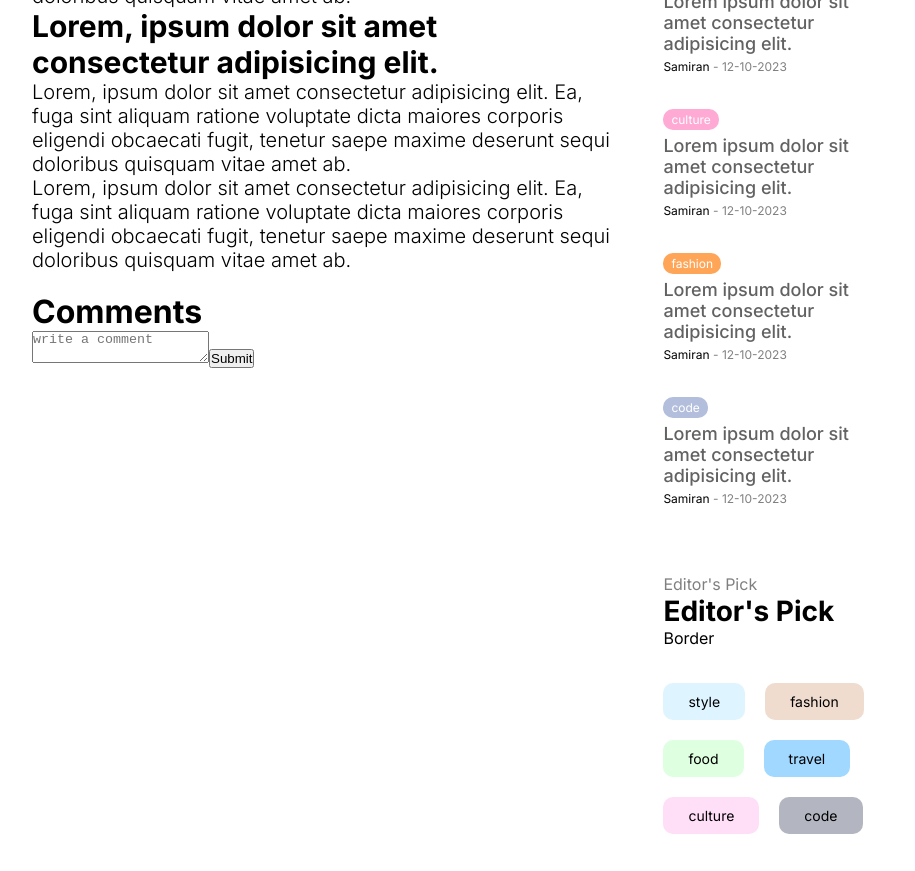
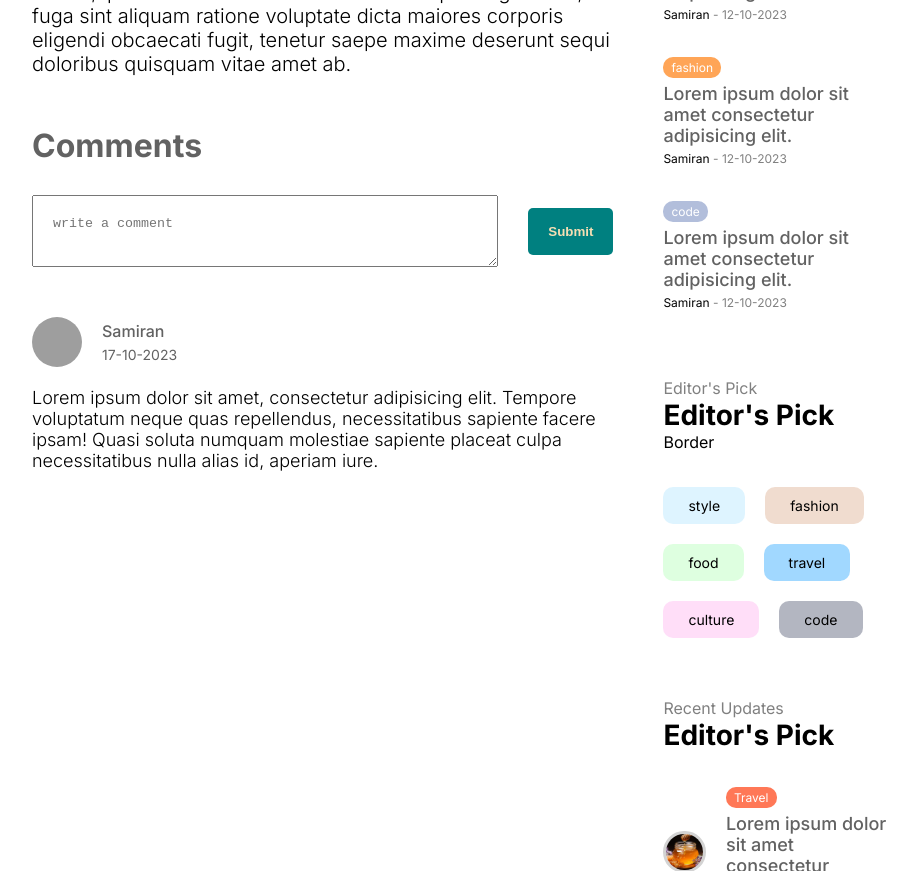
Before and after one commit to samiran1605/next-blogapp-1, a Next.js app: page /about in a window 1280 px wide. Shown: the part 860-1731 px from the top of the page, without its empty margins (176-1091 px from the left). Built offline with nearby package versions, Linux system fonts and the light colour scheme; grey boxes are pictures that could not be loaded.

Commit message:
created page for single blog post + working on login page

```diff
--- a/src/app/[slug]/singlePage.module.css
+++ b/src/app/[slug]/singlePage.module.css
@@ -6,6 +6,7 @@
   display: flex;
   align-items: center;
   gap: 50px;
+  margin-bottom: 30px;
 }
 
 .textContainer{
@@ -68,3 +69,33 @@
   font-weight: 300;
   margin-bottom: 20px;
 }
+
+@media screen and (max-width: 1536px) {
+  .title{
+    font-size: 54px;
+  }
+}
+@media screen and (max-width: 1280px) {
+  .title{
+    font-size: 48px;
+  }
+}
+@media screen and (max-width: 1024px) {
+  .imageContainer{
+    display: none;
+  }
+}
+
+@media screen and (max-width: 640px) {
+  .title{
+    font-size: 36px;
+  }
+
+  .description p{
+    font-size: 18px;
+  }
+
+  .h2{
+    font-size: 24px;
+  }
+}
--- /dev/null
+++ b/src/app/login/loginPage.module.css
@@ -0,0 +1,3 @@
+.container{
+
+}
--- a/src/components/comments/Comments.tsx
+++ b/src/components/comments/Comments.tsx
@@ -1,6 +1,7 @@
 import React from "react";
 import styles from "./comments.module.css";
 import Link from "next/link";
+import Image from "next/image";
 
 const Comments = () => {
   const status = "authenticated";
@@ -19,6 +20,29 @@ const Comments = () => {
       ) : (
         <Link href="/login">Login to write Comment</Link>
       )}
+      <div className={styles.comments}>
+        <div className={styles.comment}>
+          <div className={styles.user}>
+            <Image
+              src="/pp1.png"
+              alt=""
+              width={50}
+              height={50}
+              className={styles.image}
+            />
+            <div className={styles.userInfo}>
+              <span className={styles.username}>Samiran</span>
+              <span className={styles.date}>17-10-2023</span>
+            </div>
+          </div>
+          <p className={styles.desc}>
+            Lorem ipsum dolor sit amet, consectetur adipisicing elit. Tempore
+            voluptatum neque quas repellendus, necessitatibus sapiente facere
+            ipsam! Quasi soluta numquam molestiae sapiente placeat culpa
+            necessitatibus nulla alias id, aperiam iure.
+          </p>
+        </div>
+      </div>
     </div>
   );
 };
--- a/src/components/comments/comments.module.css
+++ b/src/components/comments/comments.module.css
@@ -1,3 +1,70 @@
 .container{
+  margin-top: 50px;
+}
 
+.title{
+  color: var(--softTextColor);
+  margin-bottom: 30px;
 }
+
+.write{
+  display: flex;
+  align-items: center;
+  justify-content: space-between;
+  gap: 30px;
+}
+
+.input{
+  padding: 20px;
+  width: 100%;
+}
+
+.button{
+  padding: 16px 20px;
+  background-color: teal;
+  color: wheat;
+  font-weight: bold;
+  border: none;
+  border-radius: 5px;
+  cursor: pointer;
+}
+
+.comments{
+  margin-top: 50px;
+}
+
+.comment{
+  margin-bottom: 50px;
+}
+
+.user{
+  display: flex;
+  align-items: center;
+  gap: 20px;
+  margin-bottom: 20px;
+}
+
+.image{
+  border-radius: 50%;
+  object-fit: cover;
+}
+
+.userInfo{
+  display: flex;
+  flex-direction: column;
+  gap: 5px;
+  color: var(--softTextColor);
+}
+
+.username{
+  font-weight: 500;
+}
+
+.date{
+  font-size: 14px;
+}
+
+.desc{
+  font-size: 18px;
+  font-weight: 300;
+}
```
Also changed, not shown: src/app/login/page.tsx (added, +8 -0 lines).
